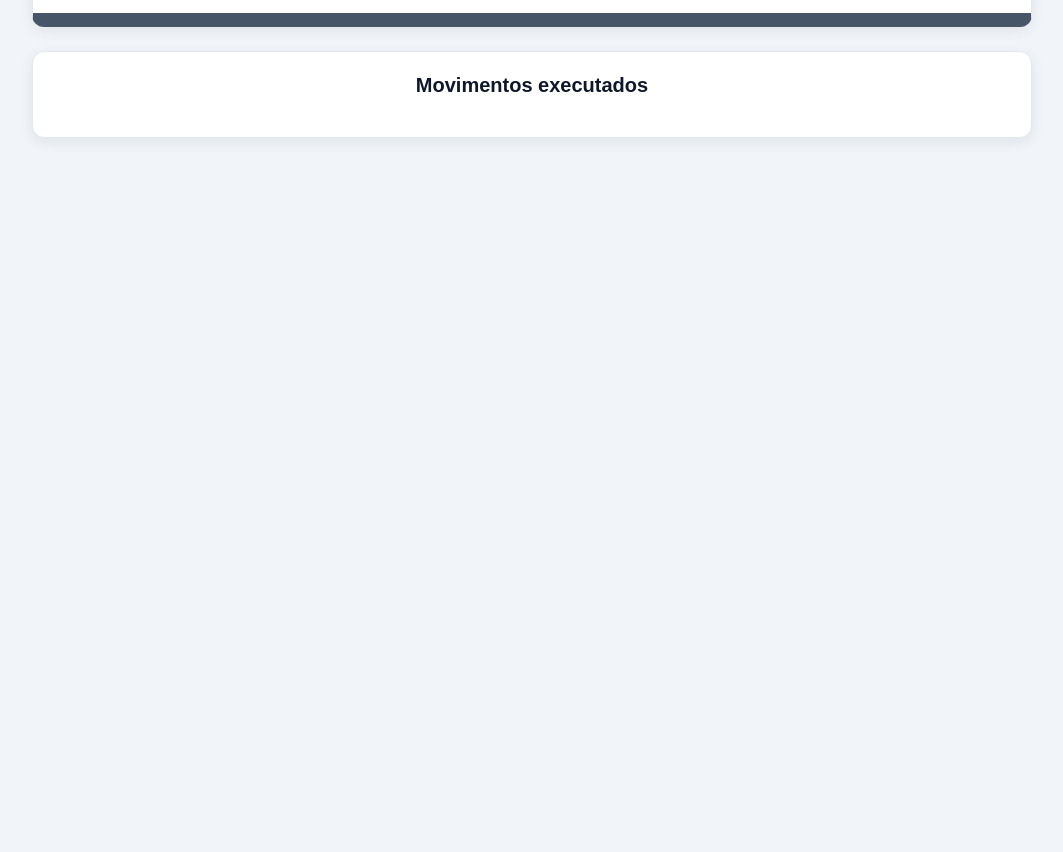
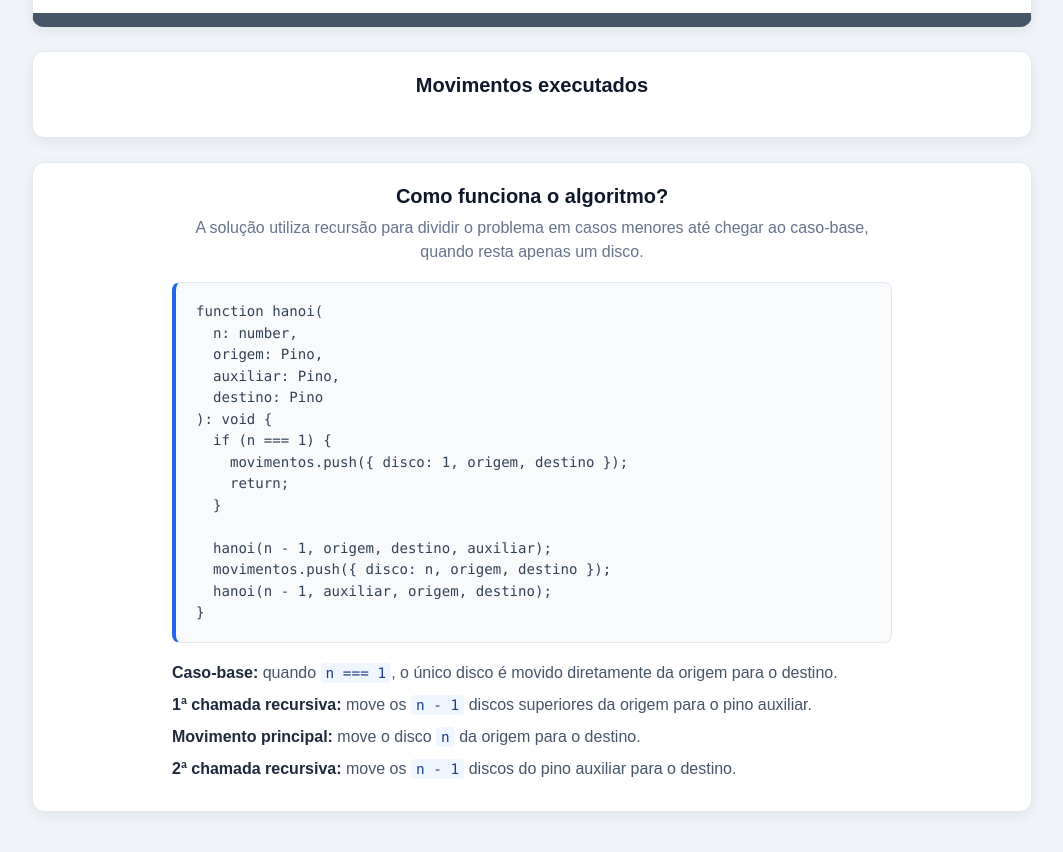
Before and after one commit to vh-dev-fatec/torres-hanoi, a website: page index.html in a window 1280 px wide. Shown: the part 620-1472 px from the top of the page, without its empty margins (108-1171 px from the left). Before the commit the page ends 840 px from the top, so only its background shows below. Drawn offline with Linux system fonts and the light colour scheme.

Commit message:
feat: adiciona explicação do algoritmo recursivo à interface

```diff
--- a/css/style.css
+++ b/css/style.css
@@ -275,6 +275,85 @@ button:disabled {
   border-bottom: none;
 }
 
+/* Explicação do algoritmo */
+
+.algoritmo {
+  margin-top: 24px;
+  padding: 22px 28px;
+
+  background: #ffffff;
+
+  border: 1px solid #e2e8f0;
+  border-radius: 12px;
+
+  box-shadow: 0 4px 14px rgba(15, 23, 42, 0.08);
+}
+
+.algoritmo h2 {
+  margin-bottom: 8px;
+  font-size: 1.25rem;
+}
+
+.algoritmo-introducao {
+  max-width: 720px;
+  margin: 0 auto 18px;
+
+  text-align: center;
+  line-height: 1.5;
+
+  color: #64748b;
+}
+
+.algoritmo pre {
+  max-width: 720px;
+  margin: 0 auto 18px;
+  padding: 18px 20px;
+
+  overflow-x: auto;
+
+  background: #f8fafc;
+  color: #334155;
+
+  border: 1px solid #e2e8f0;
+  border-left: 4px solid #2563eb;
+  border-radius: 8px;
+
+  line-height: 1.5;
+}
+
+.algoritmo pre code {
+  font-family: Consolas, "Courier New", monospace;
+  font-size: 0.88rem;
+}
+
+.algoritmo-explicacao {
+  max-width: 720px;
+  margin: 0 auto;
+}
+
+.algoritmo-explicacao p {
+  margin: 8px 0;
+
+  color: #475569;
+  line-height: 1.5;
+}
+
+.algoritmo-explicacao strong {
+  color: #1e293b;
+}
+
+.algoritmo-explicacao code {
+  padding: 2px 5px;
+
+  font-family: Consolas, "Courier New", monospace;
+  font-size: 0.9em;
+
+  color: #1e3a8a;
+  background: #eff6ff;
+
+  border-radius: 4px;
+}
+
 /* Responsividade */
 
 @media (max-width: 700px) {
@@ -320,7 +399,12 @@ button:disabled {
     font-size: 0.75rem;
   }
 
-  .historico {
+  .historico,
+  .algoritmo {
     padding: 18px;
   }
+
+  .algoritmo pre {
+    padding: 14px;
+  }
 }
--- a/index.html
+++ b/index.html
@@ -70,6 +70,55 @@
       <h2>Movimentos executados</h2>
       <ol id="listaMovimentos"></ol>
     </section>
+
+    <section class="algoritmo">
+      <h2>Como funciona o algoritmo?</h2>
+
+      <p class="algoritmo-introducao">
+        A solução utiliza recursão para dividir o problema em casos menores
+        até chegar ao caso-base, quando resta apenas um disco.
+      </p>
+
+      <pre><code>function hanoi(
+  n: number,
+  origem: Pino,
+  auxiliar: Pino,
+  destino: Pino
+): void {
+  if (n === 1) {
+    movimentos.push({ disco: 1, origem, destino });
+    return;
+  }
+
+  hanoi(n - 1, origem, destino, auxiliar);
+  movimentos.push({ disco: n, origem, destino });
+  hanoi(n - 1, auxiliar, origem, destino);
+}</code></pre>
+
+      <div class="algoritmo-explicacao">
+        <p>
+          <strong>Caso-base:</strong>
+          quando <code>n === 1</code>, o único disco é movido diretamente
+          da origem para o destino.
+        </p>
+
+        <p>
+          <strong>1ª chamada recursiva:</strong>
+          move os <code>n - 1</code> discos superiores da origem para o
+          pino auxiliar.
+        </p>
+
+        <p>
+          <strong>Movimento principal:</strong>
+          move o disco <code>n</code> da origem para o destino.
+        </p>
+
+        <p>
+          <strong>2ª chamada recursiva:</strong>
+          move os <code>n - 1</code> discos do pino auxiliar para o destino.
+        </p>
+      </div>
+    </section>
   </main>
 
   <script src="js/script.js"></script>
```
